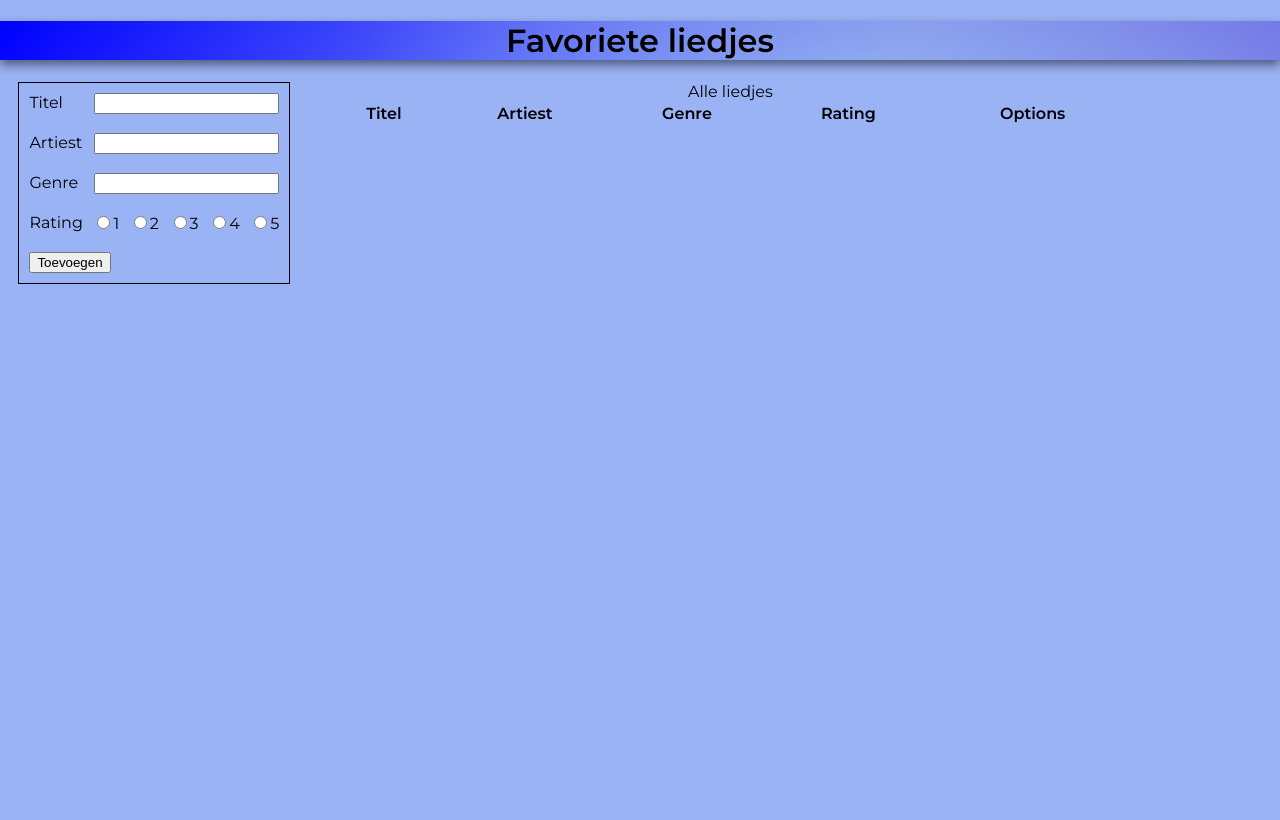
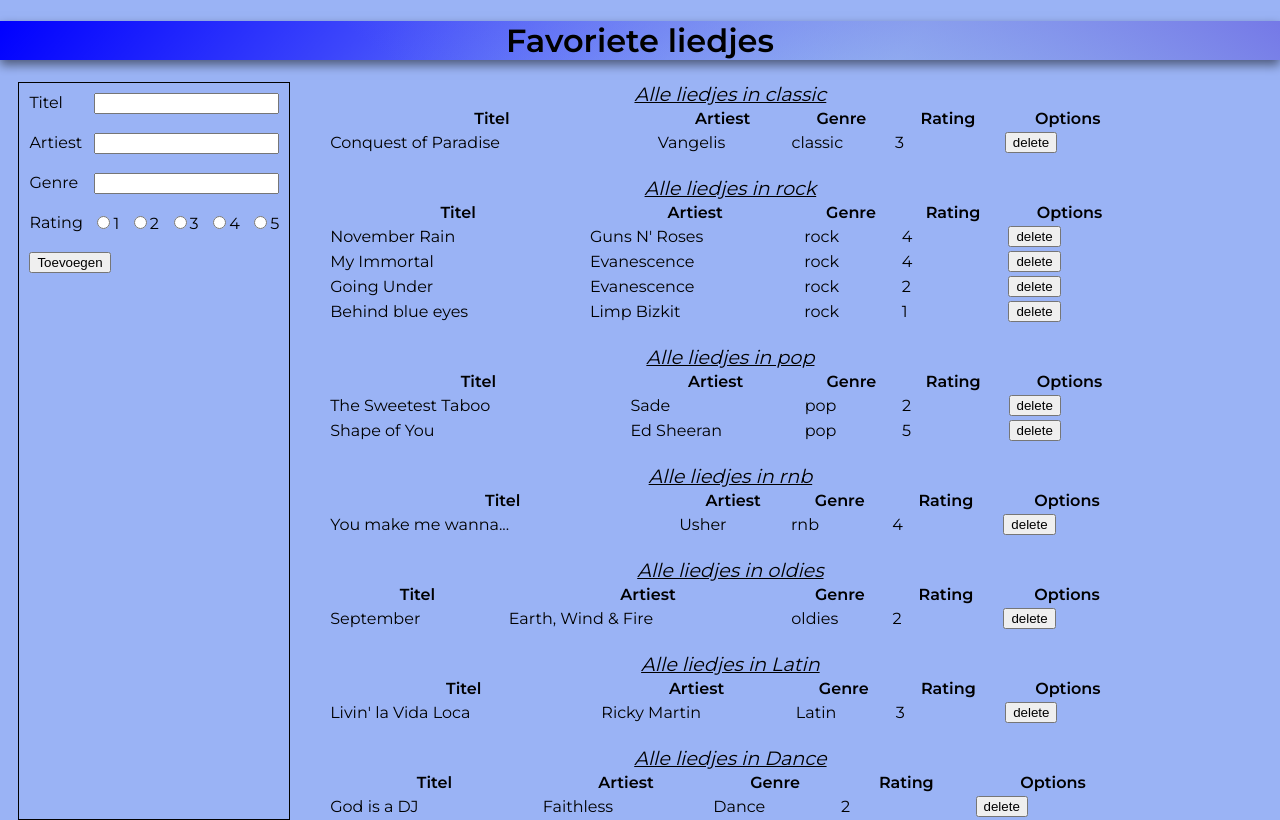
Before and after one commit to dpendjol/dominique_pendjol_lil-playlist, a React (Create React App) app: page / in a window 1280 px wide. Built offline with nearby package versions, Linux system fonts and the light colour scheme.

Commit message:
Got the function working, now find a solution to the upper/lowecase problem ;-)

```diff
--- a/src/components/Container/container.css
+++ b/src/components/Container/container.css
@@ -4,3 +4,7 @@
     flex-wrap: wrap;
     justify-content: space-around;
   }
+
+  .SongListContainer {
+    width: 70%;
+  }
--- a/src/components/Container/index.js
+++ b/src/components/Container/index.js
@@ -4,46 +4,17 @@ import InputForm from '../InputForm'
 import SongList from '../SongList'
 import './container.css'
 
-// const initialSongList = [
-//     {
-//         id: 0,
-//         title: 'Conquest of Paradise',
-//         artist: 'Vangelis',
-//         genre: 'classic',
-//         rating: 3
-//     },
-//     {
-//         id: 1,
-//         title: 'November Rain',
-//         artist: 'Guns N\' Roses',
-//         genre: 'rock',
-//         rating: 4
-//     },
-//     {
-//         id: 2,
-//         title: 'The Sweetest Taboo',
-//         artist: 'Sade',
-//         genre: 'pop',
-//         rating: 2
-//     },
-//     {
-//         id: 3,
-//         title: 'My Immortal',
-//         artist: 'Evanescence',
-//         genre: 'rock',
-//         rating: 4
-//     },
-// ]
+import mySampleData from './mySampleData'
 
 const Container = () => {
-    const [songList, setSongList] = useState([])
+    const [songList, setSongList] = useState(mySampleData)
+    const [byGenre, setByGenre] = useState(true)
 
     const addSong = (newSong) => {
         setSongList([...songList, newSong])
     }
 
     const deleteSong = (delSong) => {
-        console.log('deleteSong functie uit container')
         const newSongList = songList.filter(song => {
             if (song.id !== delSong) {
                 return true
@@ -53,14 +24,50 @@ const Container = () => {
         setSongList(newSongList)
     }
 
-    // const deleteSong = oldSong => {
-    //     const newSongList = songList
-    // }
+    // CATEGORISEREN
+    const getUniqueGenres = (listOfSongs) => {
+        return listOfSongs.map(song => song.genre)
+            .reduce((genres, currentValue) => {
+            return genres.includes(currentValue) ? genres : [...genres, currentValue]
+        }, [])
+    }
+
+    const getSongsByGenre = (uniqueGenres, songList) => {
+        let array = [];
+        uniqueGenres.forEach(genre => {
+            array.push({genre_name: genre, song: songList.filter(song => song.genre.toLowerCase() === genre.toLowerCase())})
+            console.log('return filter: ', songList.filter(song => song.genre === genre))
+        })
+        return array
+    }
+
+
+    const arraySongList = () => {
+        if (byGenre) {
+            const songsByGenre = getSongsByGenre(getUniqueGenres(songList), songList)
+            return (<div className='SongListContainer'>
+                {songsByGenre.map(genre => {
+                    return <SongList genre={genre.genre_name} songList={genre.song} options={{delete: deleteSong}}></SongList>
+                })}
+                </div>
+            )
+        } else {
+            return (
+                <div className='SongListContainer'>
+                <SongList songList={songList} options={{delete: deleteSong}}></SongList>
+                </div>
+            )
+        }
+    }
+    //  CATEGORISEREN
+
+    const toReturn = arraySongList();
+    console.log(toReturn)
 
     return (
         <div className="Container">
             <InputForm addSong={addSong}></InputForm>
-            <SongList songList={songList} options={{delete: deleteSong}}></SongList>
+            {toReturn}
         </div>
     )
 }
--- /dev/null
+++ b/src/components/Container/mySampleData.js
@@ -0,0 +1,83 @@
+import {v4 as uuid} from 'uuid'
+
+const initialSongList = [
+    {
+        id: uuid(),
+        title: 'Conquest of Paradise',
+        artist: 'Vangelis',
+        genre: 'classic',
+        rating: 3
+    },
+    {
+        id: uuid(),
+        title: 'November Rain',
+        artist: 'Guns N\' Roses',
+        genre: 'rock',
+        rating: 4
+    },
+    {
+        id: uuid(),
+        title: 'The Sweetest Taboo',
+        artist: 'Sade',
+        genre: 'pop',
+        rating: 2
+    },
+    {
+        id: uuid(),
+        title: 'My Immortal',
+        artist: 'Evanescence',
+        genre: 'rock',
+        rating: 4
+    },
+    {
+        id: uuid(),
+        title: 'Shape of You',
+        artist: 'Ed Sheeran',
+        genre: 'pop',
+        rating: 5
+    },
+    {
+        id: uuid(),
+        title: 'You make me wanna...',
+        artist: 'Usher',
+        genre: 'rnb',
+        rating: 4
+    },
+    {
+        id: uuid(),
+        title: 'Going Under',
+        artist: 'Evanescence',
+        genre: 'rock',
+        rating: 2
+    },
+    {
+        id: uuid(),
+        title: 'September',
+        artist: 'Earth, Wind & Fire',
+        genre: 'oldies',
+        rating: 2
+    },
+    {
+        id: uuid(),
+        title: 'Livin\' la Vida Loca',
+        artist: 'Ricky Martin',
+        genre: 'Latin',
+        rating: 3
+    },
+    {
+        id: uuid(),
+        title: 'Behind blue eyes',
+        artist: 'Limp Bizkit',
+        genre: 'rock',
+        rating: 1
+    },
+    {
+        id: uuid(),
+        title: 'God is a DJ',
+        artist: 'Faithless',
+        genre: 'Dance',
+        rating: 2
+    },
+]
+
+export default initialSongList
--- a/src/components/SongList/SongList.css
+++ b/src/components/SongList/SongList.css
@@ -2,7 +2,7 @@
     list-style: none;
     margin: 0;
     padding: 0;
-    width: 70%;
+    width: 100%;
 }
 
 .ascending::after {
@@ -16,3 +16,14 @@
     font-family: "Font Awesome 5 Free";
     content: "  \f0de";
 }
+
+.SongList > caption {
+    margin-top: 20px;
+    font-size: 1.2rem;
+    font-style: italic;
+    text-decoration: underline;
+}
+
+.SongList:first-child > caption {
+    margin-top: 0px;
+}
--- a/src/components/SongList/index.js
+++ b/src/components/SongList/index.js
@@ -1,7 +1,7 @@
 import React, {useState} from 'react';
 import './SongList.css'
 
-const SongList = ({ songList, options}) => {
+const SongList = ({ songList, options, genre}) => {
     const [sortBy, setSortBy] = useState(null)
     const [sortOrder, setSortOrder] = useState(true)
 
@@ -63,7 +63,7 @@ const SongList = ({ songList, options}) => {
 
     return (
         <table className='SongList'>
-            <caption>Alle liedjes</caption>
+            <caption>{genre ? 'Alle liedjes in ' + genre : 'Alle liedjes'}</caption>
             <thead>
                 <tr>
                     <th onClick={() => sorting('title')} className={getClass('title')}>Titel</th>
```
